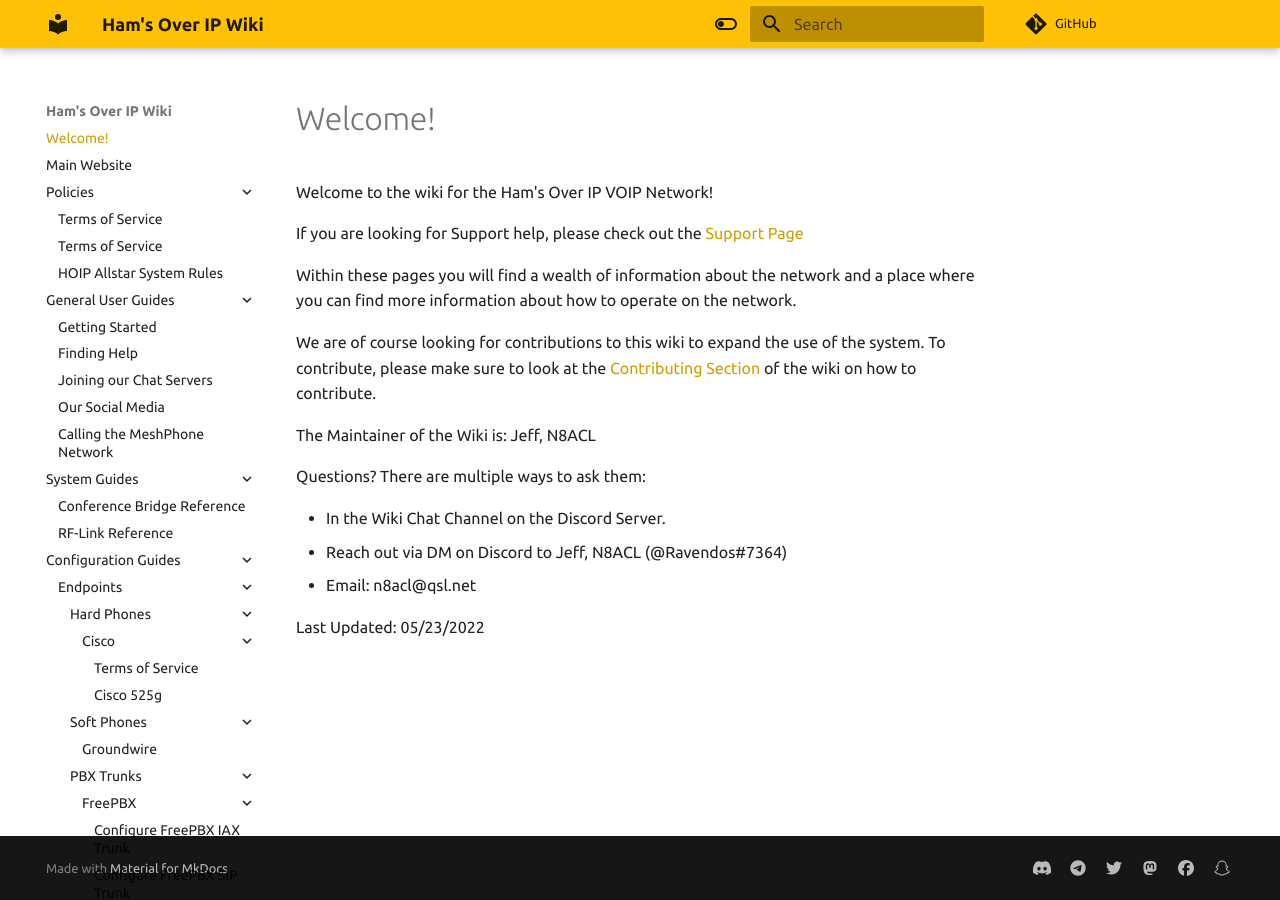
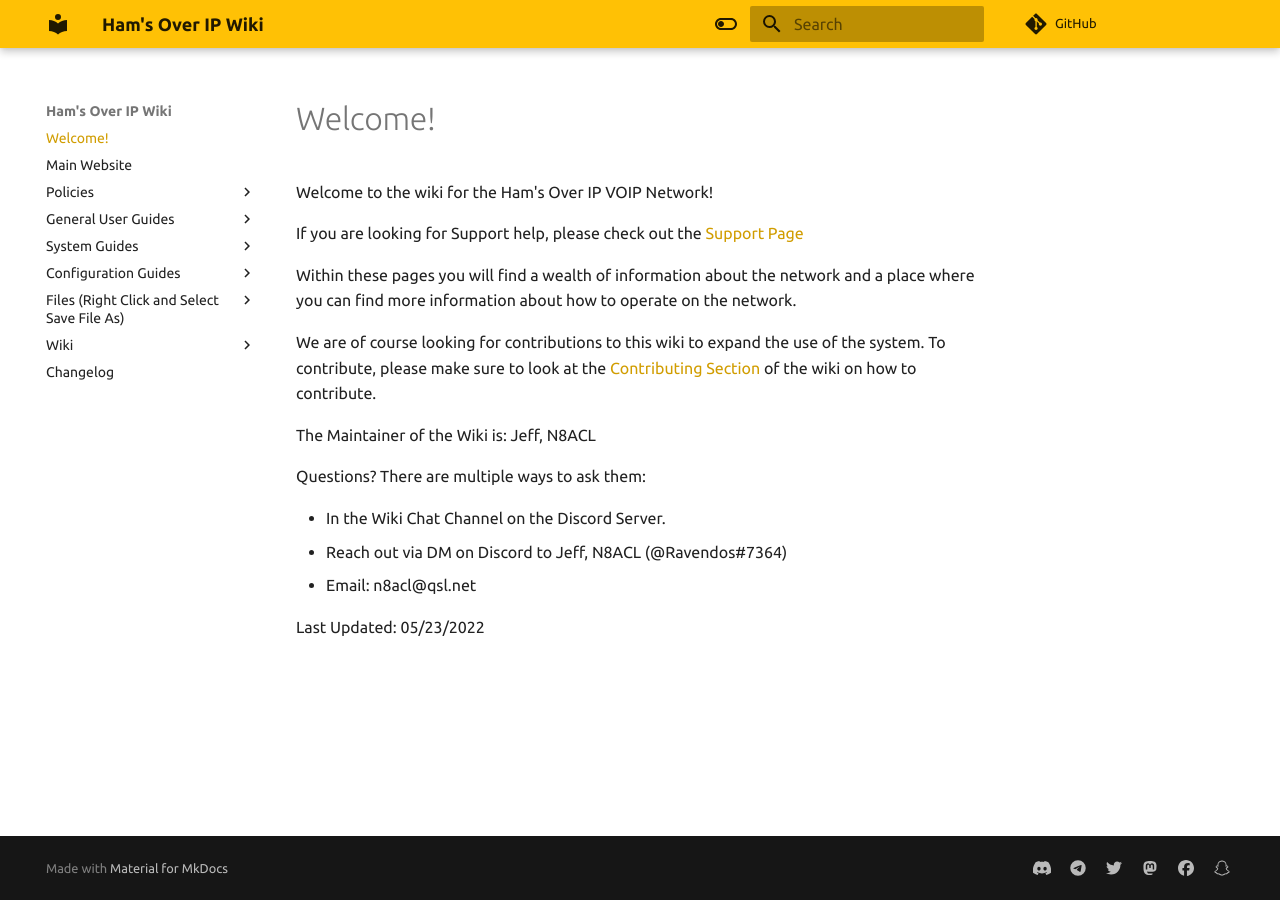
Before and after one commit to hamsoverip/wiki, an MkDocs documentation site: the page built from docs/index.md, in a window 1280 px wide. Built offline with MkDocs 1.6.1 and Material for MkDocs 9.7.7, drawn with Linux system fonts in a browser that asks for light colours; comment, search, counter and statistics services are not loaded.

Commit message:
Updates to IAX Guide. - N8ACL - 07182022

```diff
--- a/mkdocs.yml
+++ b/mkdocs.yml
@@ -21,8 +21,8 @@ theme:
       toggle:
         icon: material/toggle-switch
         name: Switch to light mode
-  features:
-    - navigation.expand
+  # features:
+  #   - navigation.expand
 
 markdown_extensions:
   - admonition
```
